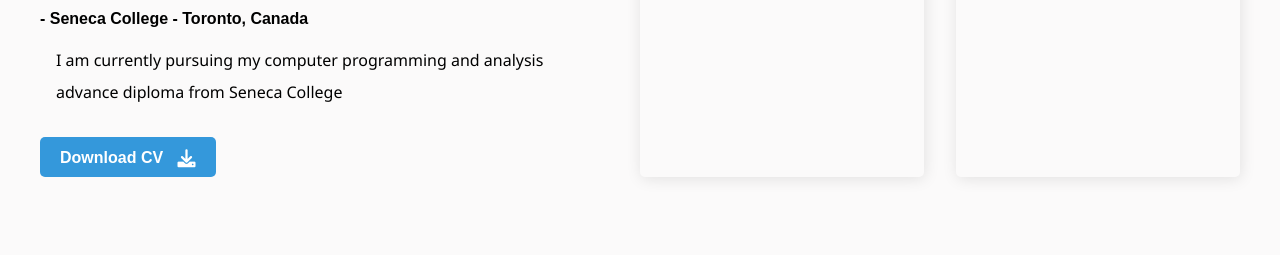
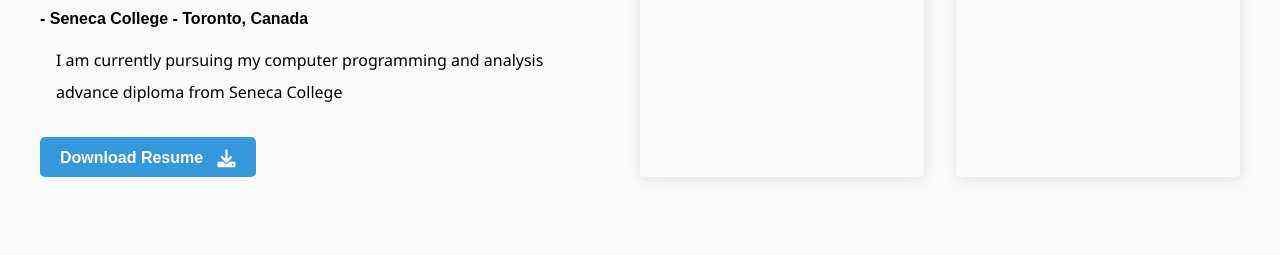
Before and after one commit to AryaKAVARR/My-Portfolio, a website: page index.html in a window 1280 px wide. Shown: the part 1614-1869 px from the top of the page. Drawn offline with Linux system fonts and the light colour scheme.

Commit message:
Final Commit

```diff
--- a/index.html
+++ b/index.html
@@ -110,7 +110,7 @@
               <h2 style="font-size: medium;"> - Seneca College - Toronto, Canada <br/> <p style="font-family: 'Segoe UI', Tahoma, Geneva, Verdana, sans-serif; font-weight: lighter;"> I am currently pursuing my computer programming and analysis advance diploma from Seneca College</p></h2>
               <div class="btn-con">
                   <a href="images/Arya_Kavar Resume.pdf" class="main-btn" >
-                      <span class="btn-text">Download CV</span>
+                      <span class="btn-text">Download Resume</span>
                       <span class="btn-icon"><i class="fas fa-download"></i></span>
                   </a>
               </div>
```
